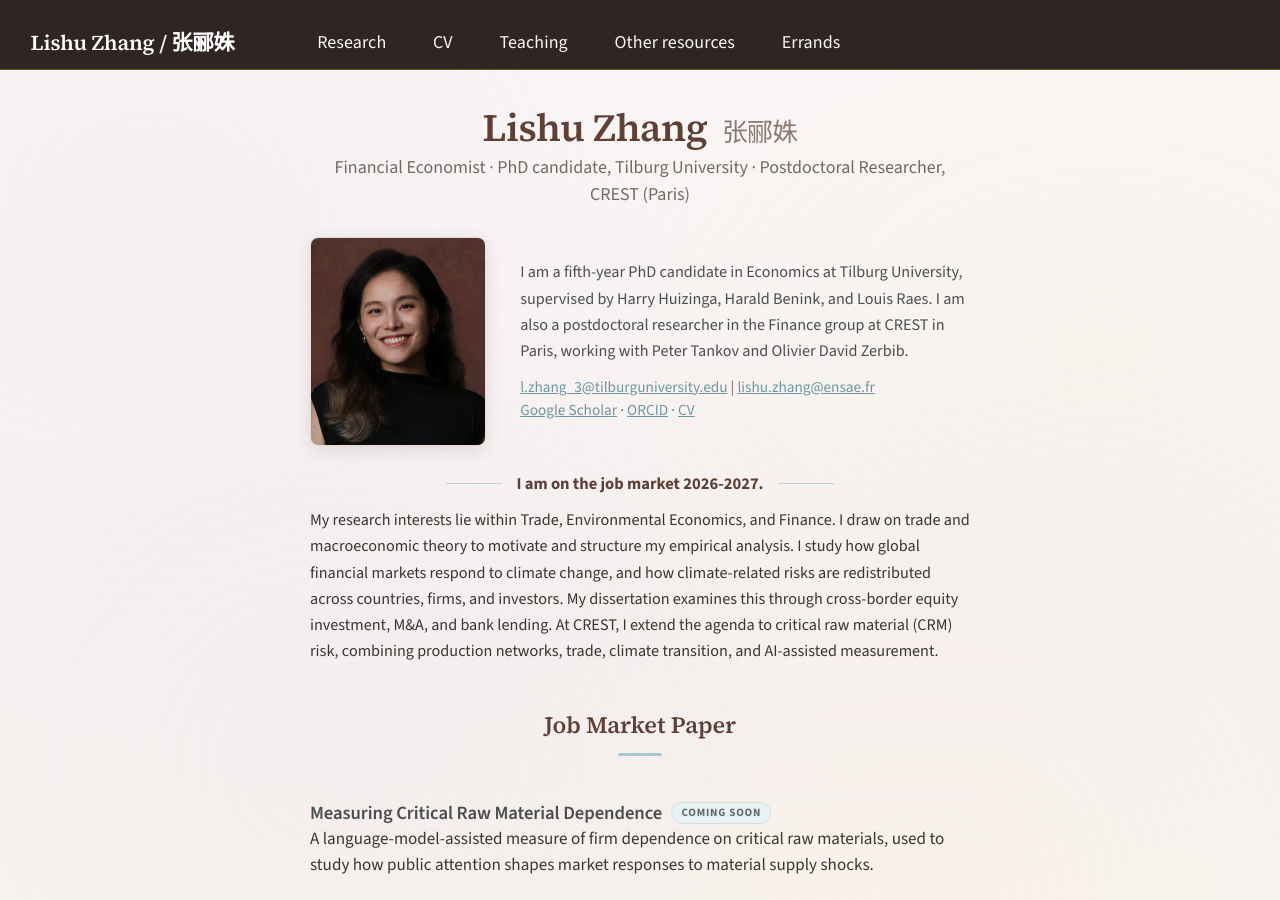
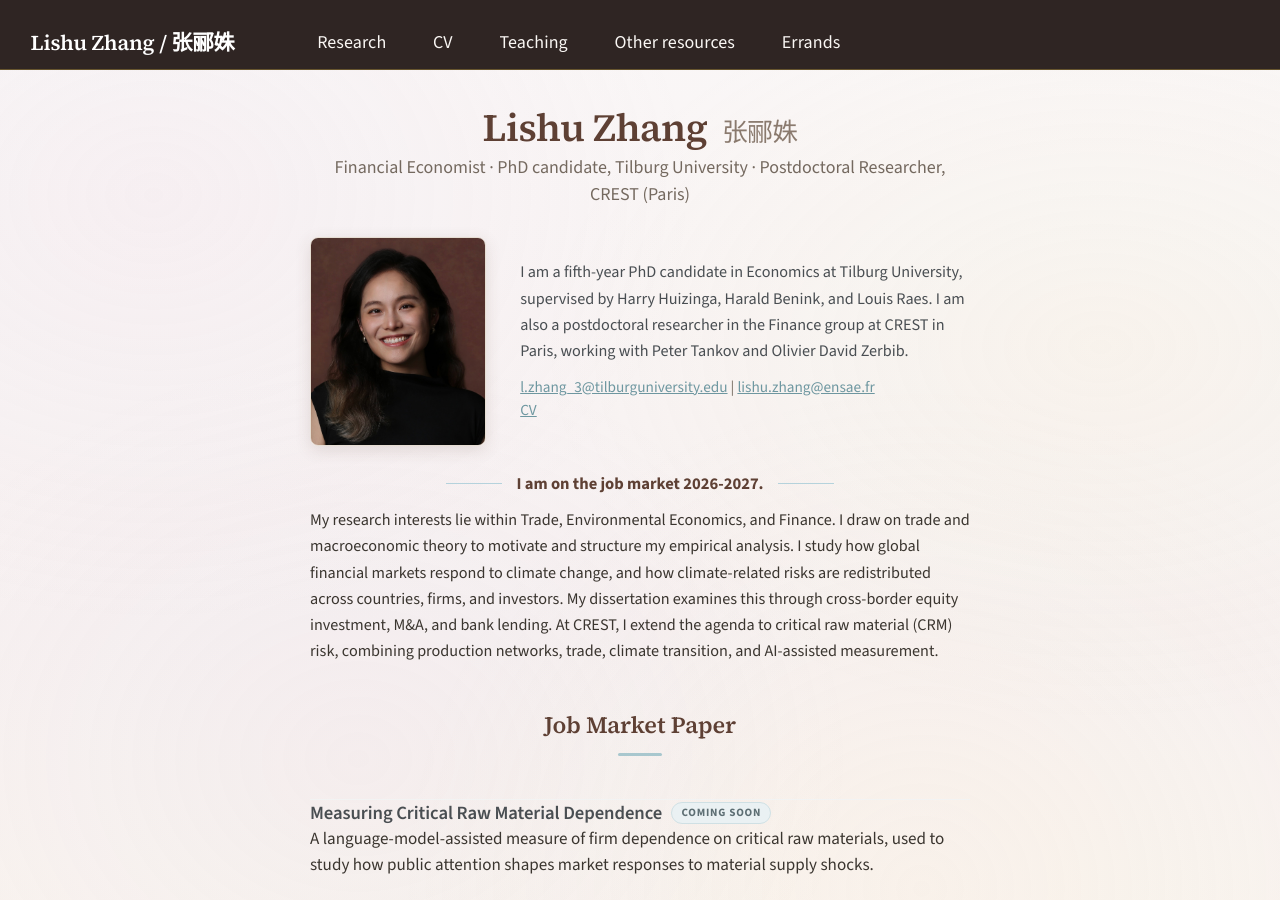
Before and after one commit to LishuZ/LishuZ.github.io, a Jekyll site: the page built from _pages/about.md, in a window 1280 px wide and 900 px high. Built offline with Jekyll 4.4.1, drawn with Linux system fonts in a browser that asks for light colours; some of the changed text lies outside the part shown.

Commit message:
Move academic profile links to website footer

```diff
--- a/_includes/author-profile.html
+++ b/_includes/author-profile.html
@@ -41,17 +41,11 @@
       {% if author.arxiv %}
         <li><a href="{{ author.arxiv }}"><i class="ai ai-arxiv ai-fw icon-pad-right"></i>arXiv</a></li>
       {% endif %}
-      {% if author.googlescholar %}
-        <li><a href="{{ author.googlescholar }}"><i class="ai ai-google-scholar icon-pad-right"></i>Google Scholar</a></li>
-      {% endif %}
       {% if author.semantic %}
         <li><a href="{{ author.semantic }}"><i class="ai ai-semantic-scholar ai-fw icon-pad-right"></i>Semantic Scholar</a></li>
       {% endif %}
       {% if author.impactstory %}
         <li><a href="{{ author.impactstory }}"><i class="ai ai-impactstory ai-fw icon-pad-right"></i>Impactstory</a></li>
-      {% endif %}
-      {% if author.orcid %}
-        <li><a href="{{ author.orcid }}"><i class="ai ai-orcid ai-fw icon-pad-right"></i>ORCID</a></li>
       {% endif %}
       {% if author.pubmed %}
         <li><a href="{{ author.pubmed }}"><i class="ai ai-pubmed ai-fw icon-pad-right"></i>PubMed</a></li>
--- a/_includes/footer.html
+++ b/_includes/footer.html
@@ -1,3 +1,9 @@
 <div class="page__footer-copyright">
   &copy; {{ site.time | date: '%Y' }} {{ site.name | default: site.title }}
+  {% if site.author.googlescholar %}
+    <span aria-hidden="true"> · </span><a href="{{ site.author.googlescholar }}">Google Scholar</a>
+  {% endif %}
+  {% if site.author.orcid %}
+    <span aria-hidden="true"> · </span><a href="{{ site.author.orcid }}">ORCID</a>
+  {% endif %}
 </div>
--- a/_pages/about.md
+++ b/_pages/about.md
@@ -124,7 +124,7 @@ author_profile: false
   <img class="intro-photo" src="/images/homepage-portrait-original-2026.jpg" alt="Lishu Zhang">
   <div class="intro-text">
     <p>I am a fifth-year PhD candidate in Economics at Tilburg University, supervised by Harry Huizinga, Harald Benink, and Louis Raes. I am also a postdoctoral researcher in the Finance group at CREST in Paris, working with Peter Tankov and Olivier David Zerbib.</p>
-    <p class="contact"><a href="mailto:l.zhang_3@tilburguniversity.edu">l.zhang_3@tilburguniversity.edu</a>&nbsp;|&nbsp;<a href="mailto:lishu.zhang@ensae.fr">lishu.zhang@ensae.fr</a><br><a href="https://scholar.google.com/citations?hl=zh-CN&user=19jsgQMAAAAJ">Google Scholar</a>&nbsp;·&nbsp;<a href="https://orcid.org/0000-0003-0237-7664">ORCID</a>&nbsp;·&nbsp;<a href="/files/cv.pdf">CV</a></p>
+    <p class="contact"><a href="mailto:l.zhang_3@tilburguniversity.edu">l.zhang_3@tilburguniversity.edu</a>&nbsp;|&nbsp;<a href="mailto:lishu.zhang@ensae.fr">lishu.zhang@ensae.fr</a><br><a href="/files/cv.pdf">CV</a></p>
   </div>
 </div>
 
```
